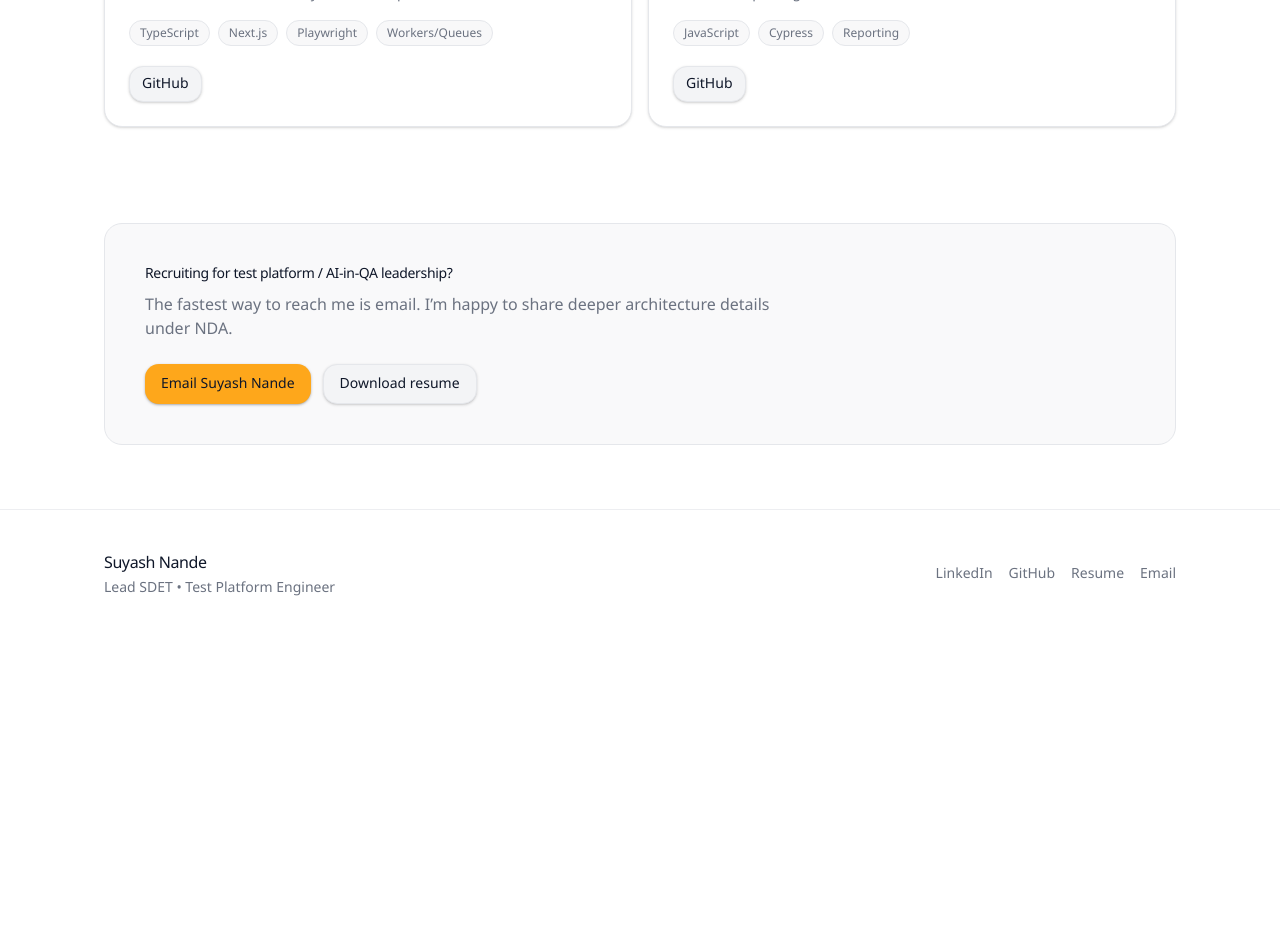
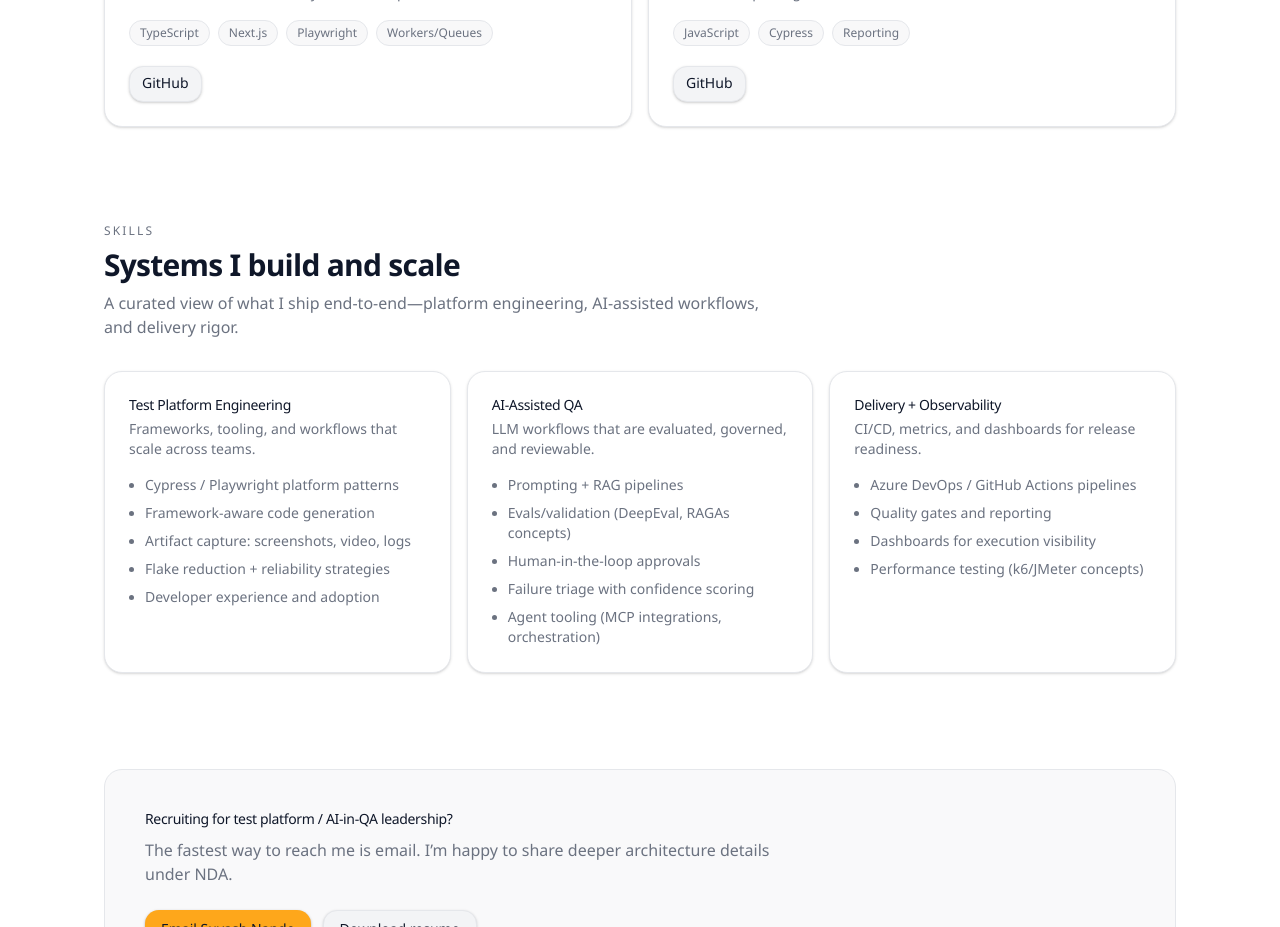
Before and after one commit to suyashnatural/portfolio, a Next.js app: page / in a window 1280 px wide. Shown: the part 2060-2987 px from the top of the page. Before the commit the page ends 2698 px from the top, so only its background shows below. Built offline with nearby package versions, Linux system fonts and the light colour scheme; no server answers.

Commit message:
PR-006: skills section + projects page + nav

```diff
--- a/src/app/page.tsx
+++ b/src/app/page.tsx
@@ -5,6 +5,7 @@ import { Button } from "@/components/ui/button";
 import { homeContent } from "@/content/home";
 import { experience } from "@/content/experience";
 import { projects } from "@/content/projects";
+import { skillGroups } from "@/content/skills";
 import { siteConfig } from "@/lib/site";
 
 function SectionTitle({
@@ -241,6 +242,34 @@ export default function Home() {
         </Container>
       </section>
 
+      <section id="skills" className="pt-16 sm:pt-24 scroll-mt-24">
+        <Container className="space-y-8">
+          <SectionTitle
+            eyebrow="Skills"
+            title="Systems I build and scale"
+            description="A curated view of what I ship end-to-end—platform engineering, AI-assisted workflows, and delivery rigor."
+          />
+          <div className="grid gap-4 md:grid-cols-12">
+            {skillGroups.map((g) => (
+              <div
+                key={g.title}
+                className="md:col-span-4 rounded-[var(--radius-lg)] border border-border bg-card p-6 shadow-sm shadow-[hsl(var(--shadow)/0.12)]"
+              >
+                <div className="text-sm font-medium tracking-tight">{g.title}</div>
+                <p className="mt-1 text-sm text-muted-fg">{g.description}</p>
+                <ul className="mt-4 space-y-2 text-sm text-muted-fg">
+                  {g.items.map((i) => (
+                    <li key={i} className="list-disc ml-4">
+                      {i}
+                    </li>
+                  ))}
+                </ul>
+              </div>
+            ))}
+          </div>
+        </Container>
+      </section>
+
       <section id="contact" className="pt-16 sm:pt-24 scroll-mt-24">
         <Container>
           <div className="rounded-[var(--radius-lg)] border border-border bg-muted/50 p-8 sm:p-10">
--- /dev/null
+++ b/src/app/projects/page.tsx
@@ -0,0 +1,58 @@
+import { Container } from "@/components/container";
+import { Button } from "@/components/ui/button";
+import { projects } from "@/content/projects";
+
+export const metadata = {
+  title: "Projects",
+  description:
+    "Selected public repositories that support the portfolio narrative.",
+};
+
+export default function ProjectsPage() {
+  return (
+    <Container className="py-14 sm:py-20">
+      <div className="space-y-3">
+        <h1 className="text-3xl font-semibold tracking-tight sm:text-4xl">
+          Projects
+        </h1>
+        <p className="max-w-2xl text-sm text-muted-fg sm:text-base">
+          A small, curated set of public repos. The goal is signal, not volume.
+        </p>
+      </div>
+
+      <div className="mt-10 grid gap-4 md:grid-cols-12">
+        {projects.map((p) => (
+          <article
+            key={p.href}
+            className="md:col-span-6 rounded-[var(--radius-lg)] border border-border bg-card p-6 shadow-sm shadow-[hsl(var(--shadow)/0.12)]"
+          >
+            <div className="text-sm font-medium tracking-tight">{p.name}</div>
+            <p className="mt-1 text-sm text-muted-fg">{p.description}</p>
+            <div className="mt-4 flex flex-wrap gap-2">
+              {p.stack.map((t) => (
+                <span
+                  key={t}
+                  className="rounded-full border border-border bg-muted/60 px-2.5 py-1 text-xs text-muted-fg"
+                >
+                  {t}
+                </span>
+              ))}
+            </div>
+            {p.note ? (
+              <div className="mt-4 rounded-[var(--radius-md)] border border-border bg-muted/50 p-3 text-xs text-muted-fg">
+                {p.note}
+              </div>
+            ) : null}
+            <div className="mt-6">
+              <Button asChild variant="secondary" size="sm">
+                <a href={p.href} target="_blank" rel="noreferrer">
+                  View on GitHub
+                </a>
+              </Button>
+            </div>
+          </article>
+        ))}
+      </div>
+    </Container>
+  );
+}
--- a/src/components/site-header.tsx
+++ b/src/components/site-header.tsx
@@ -10,10 +10,10 @@ import { Button } from "@/components/ui/button";
 import { siteConfig } from "@/lib/site";
 
 const nav = [
-  { href: "#case-studies", label: "Case Studies" },
+  { href: "/#case-studies", label: "Case Studies" },
   { href: "/experience", label: "Experience" },
-  { href: "#projects", label: "Projects" },
-  { href: "#contact", label: "Contact" },
+  { href: "/projects", label: "Projects" },
+  { href: "/#contact", label: "Contact" },
 ] as const;
 
 export function SiteHeader() {
--- /dev/null
+++ b/src/content/skills.ts
@@ -0,0 +1,40 @@
+export type SkillGroup = {
+  title: string;
+  description: string;
+  items: readonly string[];
+};
+
+export const skillGroups: readonly SkillGroup[] = [
+  {
+    title: "Test Platform Engineering",
+    description: "Frameworks, tooling, and workflows that scale across teams.",
+    items: [
+      "Cypress / Playwright platform patterns",
+      "Framework-aware code generation",
+      "Artifact capture: screenshots, video, logs",
+      "Flake reduction + reliability strategies",
+      "Developer experience and adoption",
+    ],
+  },
+  {
+    title: "AI‑Assisted QA",
+    description: "LLM workflows that are evaluated, governed, and reviewable.",
+    items: [
+      "Prompting + RAG pipelines",
+      "Evals/validation (DeepEval, RAGAs concepts)",
+      "Human-in-the-loop approvals",
+      "Failure triage with confidence scoring",
+      "Agent tooling (MCP integrations, orchestration)",
+    ],
+  },
+  {
+    title: "Delivery + Observability",
+    description: "CI/CD, metrics, and dashboards for release readiness.",
+    items: [
+      "Azure DevOps / GitHub Actions pipelines",
+      "Quality gates and reporting",
+      "Dashboards for execution visibility",
+      "Performance testing (k6/JMeter concepts)",
+    ],
+  },
+] as const;
```
